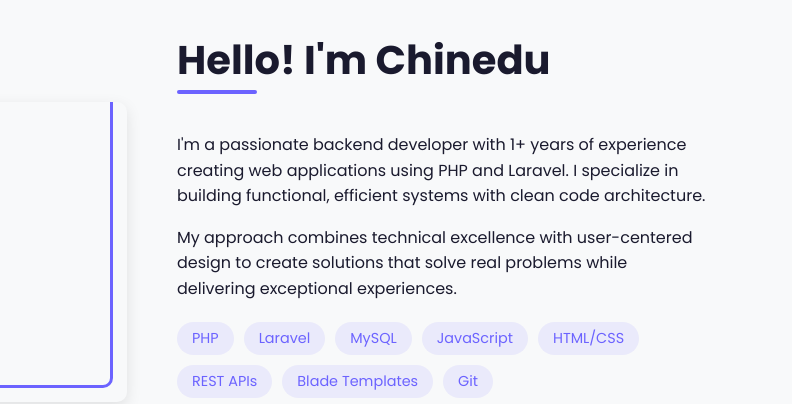
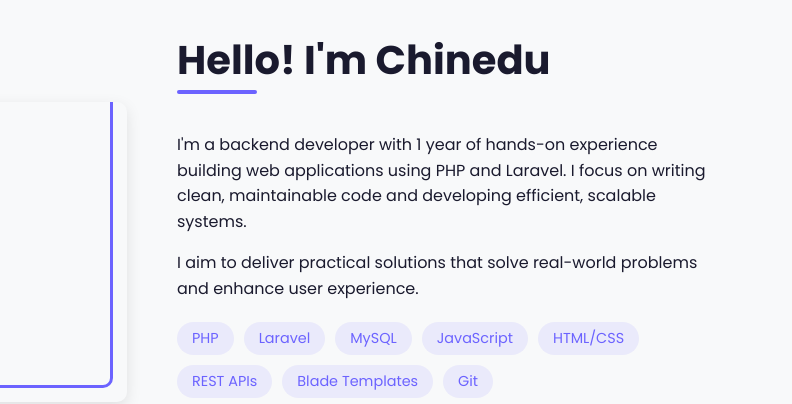
Before and after one commit to Chinedubc10/Portfolio-Website, a plain HTML site: page index.html in a window 1280 px wide. Shown: the part 960-1364 px from the top of the page, 488-1280 px from the left. Drawn offline with Linux system fonts and the light colour scheme.

```diff
--- a/index.html
+++ b/index.html
@@ -97,17 +97,13 @@
           </div>
           <div class="about-text">
             <h2>Hello! I'm Chinedu</h2>
-            <p>
-              I'm a passionate backend developer with 1+ years of experience
-              creating web applications using PHP and Laravel. I specialize in
-              building functional, efficient systems with clean code
-              architecture.
-            </p>
-            <p>
-              My approach combines technical excellence with user-centered
-              design to create solutions that solve real problems while
-              delivering exceptional experiences.
-            </p>
+           <p>
+  I'm a backend developer with 1 year of hands-on experience building web applications using PHP and Laravel. I focus on writing clean, maintainable code and developing efficient, scalable systems.
+</p>
+<p>
+  I aim to deliver practical solutions that solve real-world problems and enhance user experience.
+</p>
+
             <div class="skills">
               <span class="skill">PHP</span>
               <span class="skill">Laravel</span>
```
